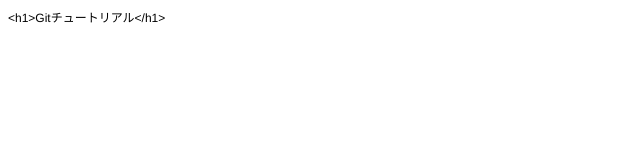
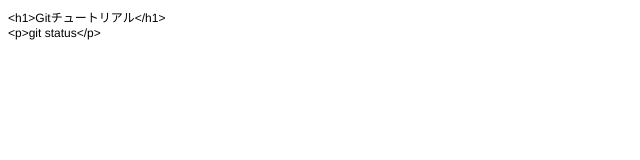
Before and after one commit to ipti0166/git_tutorial, a plain HTML site: page index.html in a window 1280 px wide. Shown: the full height of the page, 0-640 px from the left. Drawn offline with Linux system fonts and the light colour scheme.

Commit message:
git statusコマンドを追記

```diff
--- a/index.html
+++ b/index.html
@@ -7,10 +7,13 @@
   <meta name="Generator" content="Cocoa HTML Writer">
   <meta name="CocoaVersion" content="2685.5">
   <style type="text/css">
-    p.p1 {margin: 0.0px 0.0px 0.0px 0.0px; font: 12.0px Helvetica}
+    p.p1 {margin: 0.0px 0.0px 0.0px 0.0px; font: 12.0px Helvetica; -webkit-text-stroke: #000000}
+    span.s1 {font-kerning: none}
+    span.s2 {font: 12.0px 'Hiragino Sans'; font-kerning: none}
   </style>
 </head>
 <body>
-<p class="p1">&lt;h1&gt;Gitチュートリアル&lt;/h1&gt;</p>
+<p class="p1"><span class="s1">&lt;h1&gt;Git</span><span class="s2">チュートリアル</span><span class="s1">&lt;/h1&gt;</span></p>
+<p class="p1"><span class="s1">&lt;p&gt;git status&lt;/p&gt;</span></p>
 </body>
 </html>
```
